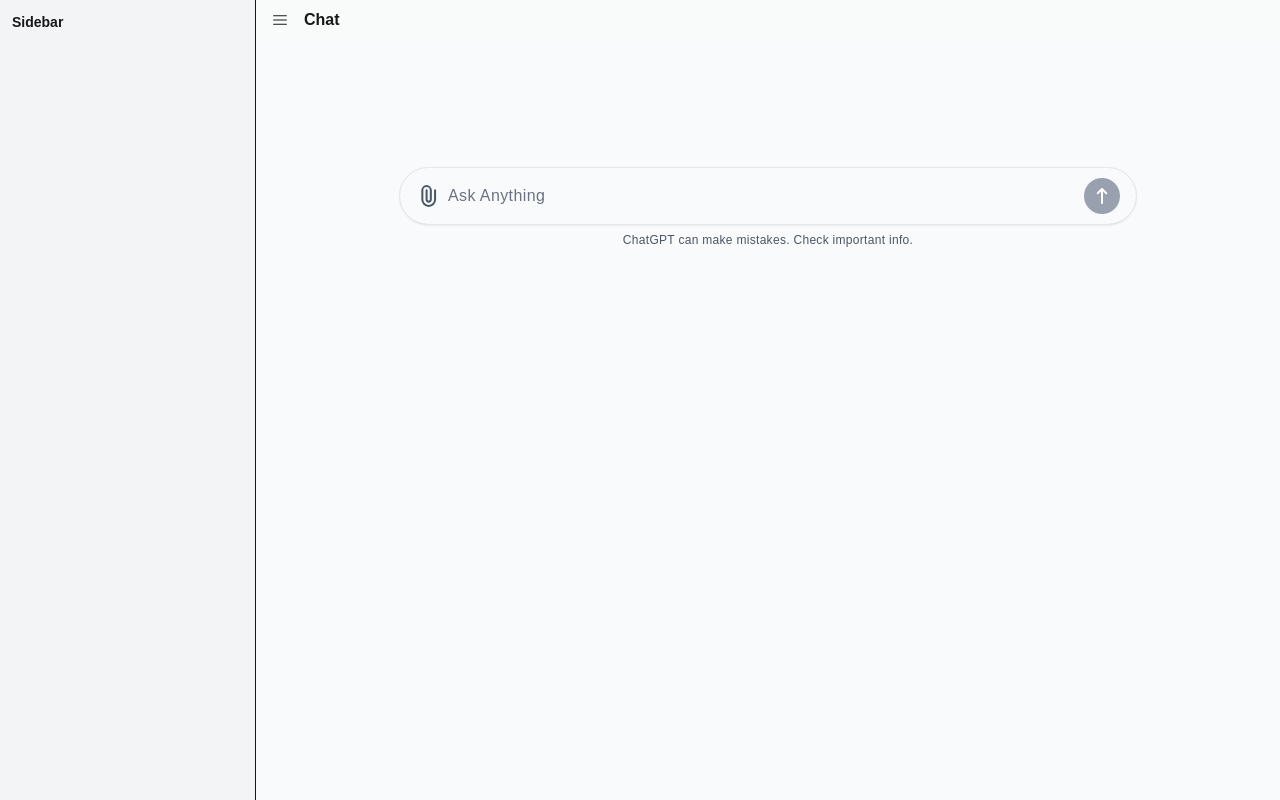
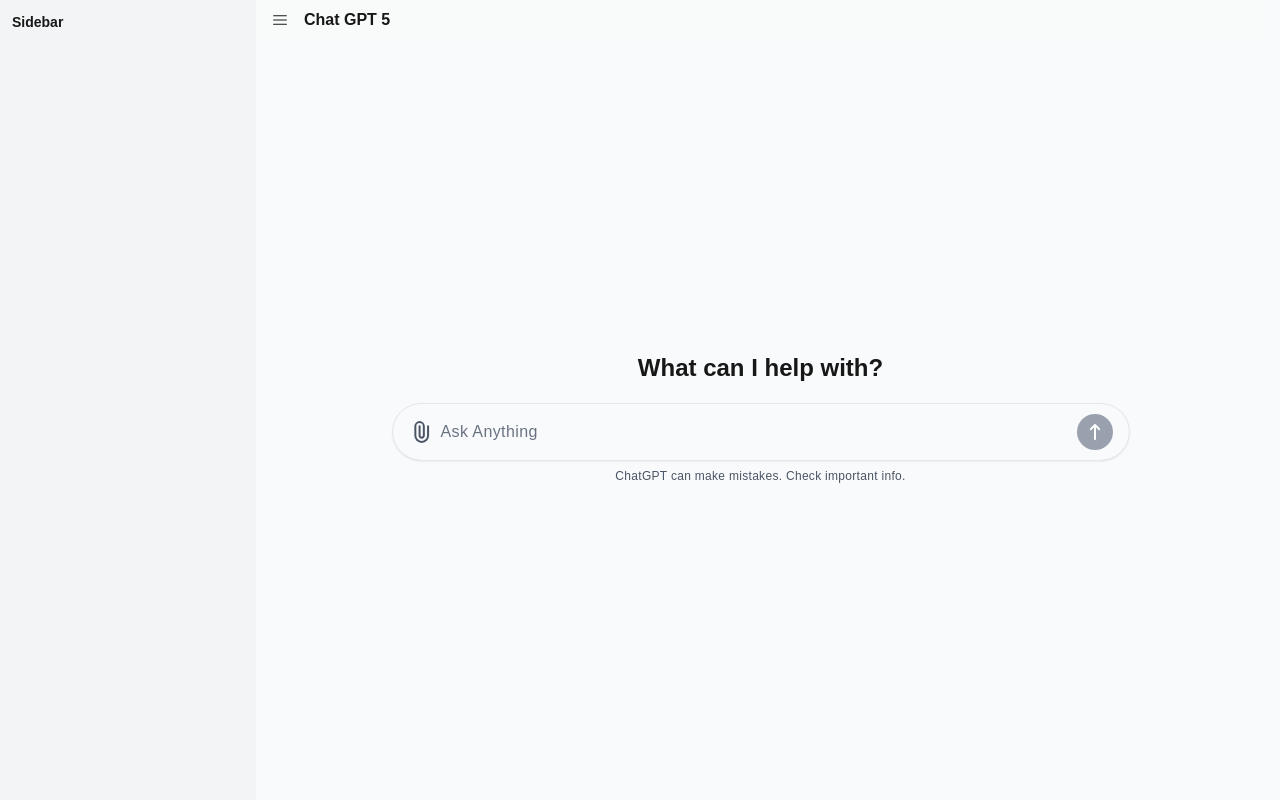
Before and after one commit to azkalhaq/prompt-under-pressure, a Next.js app: page / in a window 1280 px wide. Built offline with nearby package versions, Linux system fonts and the light colour scheme.

Commit message:
Initial Interaction

```diff
--- a/src/app/page.tsx
+++ b/src/app/page.tsx
@@ -1,5 +1,5 @@
 "use client"
-import { useCallback, useMemo, useRef, useState } from "react";
+import { useCallback, useRef, useState } from "react";
 import ChatHelp from "@/components/ChatHelp";
 import ChatInput from "@/components/ChatInput";
 
@@ -11,6 +11,7 @@
   const abortRef = useRef<AbortController | null>(null);
 
   const model = "gpt-4o-mini";
+  const hasMessages = messages.length > 0;
 
   const handleSubmitPrompt = useCallback(async (prompt: string) => {
     const userMsg: UiMessage = { id: crypto.randomUUID(), role: "user", content: prompt };
@@ -57,7 +58,7 @@
           }
         }
       }
-    } catch (e) {
+    } catch {
       setMessages(prev => prev.map(m => m.id === assistantMsg.id ? { ...m, content: (m.content || "") + "\n[Error fetching response]" } : m));
     } finally {
       setIsLoading(false);
@@ -65,10 +66,16 @@
   }, [messages]);
 
   return (
-    <main className="min-h-screen flex flex-col items-center p-2 pt-12">
-      <div className="w-full flex flex-col items-center gap-3 px-4">
-        <ChatHelp messages={messages} isLoading={isLoading} />
-        <ChatInput onSubmitPrompt={handleSubmitPrompt} disabled={isLoading} />
+    <main className="h-[calc(100vh-2.5rem)] flex flex-col items-center p-2 pt-2">
+      <div className={`w-full max-w-4xl mx-auto relative ${hasMessages ? 'flex flex-col gap-3 h-full' : 'flex items-center justify-center h-full px-4'}`}>
+        {hasMessages && (
+          <div className="flex-1 px-4">
+            <ChatHelp messages={messages} isLoading={isLoading} />
+          </div>
+        )}
+        <div className={`${hasMessages ? 'sticky bottom-0' : ''} w-full flex justify-center px-4`}>
+          <ChatInput onSubmitPrompt={handleSubmitPrompt} disabled={isLoading} showTitle={!hasMessages} titleText="What can I help with?" />
+        </div>
       </div>
     </main>
   );
--- a/src/components/ChatHelp.tsx
+++ b/src/components/ChatHelp.tsx
@@ -21,14 +21,14 @@
     <div className='w-full max-w-3xl mx-auto px-4 space-y-4 pb-24'>
       {messages.map((m) => (
         <div key={m.id} className={`w-full flex ${m.role === 'user' ? 'justify-end' : 'justify-start'}`}>
-          <div className={`px-4 py-2 rounded-2xl text-sm md:text-base max-w-[85%] whitespace-pre-wrap break-words ${m.role === 'user' ? 'bg-black text-white' : 'bg-white text-gray-900 border'}`}>
+          <div className={`px-4 py-2 rounded-2xl text-sm md:text-base max-w-[85%] whitespace-pre-wrap break-words ${m.role === 'user' ? 'bg-gray-100' : 'text-gray-900'}`}>
             {m.content}
           </div>
         </div>
       ))}
       {isLoading && (
         <div className='w-full flex justify-start'>
-          <div className='px-4 py-2 rounded-2xl text-sm md:text-base bg-white text-gray-900 border animate-pulse'>
+          <div className='px-4 py-2 rounded-2xl text-sm md:text-base animate-pulse'>
             Thinking…
           </div>
         </div>
--- a/src/components/ChatInput.tsx
+++ b/src/components/ChatInput.tsx
@@ -1,20 +1,35 @@
 "use client"
-import React, { useState, KeyboardEvent, FormEvent } from 'react'
-import { ImArrowUpRight, ImArrowUpRight2 } from 'react-icons/im'
+import React, { useState, KeyboardEvent, FormEvent, useRef } from 'react'
+import { ImArrowUpRight2 } from 'react-icons/im'
 import { TbPaperclip } from 'react-icons/tb'
 
 type ChatInputProps = {
   onSubmitPrompt?: (prompt: string) => Promise<void> | void
   disabled?: boolean
+  showTitle?: boolean
+  titleText?: string
 }
 
-const ChatInput = ({ onSubmitPrompt, disabled }: ChatInputProps) => {
+const ChatInput = ({ onSubmitPrompt, disabled, showTitle, titleText }: ChatInputProps) => {
   const [prompt, setPrompt] = useState('')
+  const textareaRef = useRef<HTMLTextAreaElement | null>(null)
 
   const handleKeyDown = (e: KeyboardEvent<HTMLTextAreaElement>) => {
     if (e.shiftKey && e.key === 'Enter') {
       e.preventDefault()
-      setPrompt(prev => prev + '\n')
+      const el = textareaRef.current
+      if (el) {
+        const start = el.selectionStart ?? prompt.length
+        const end = el.selectionEnd ?? prompt.length
+        const next = prompt.slice(0, start) + '\n' + prompt.slice(end)
+        setPrompt(next)
+        requestAnimationFrame(() => {
+          try { el.setSelectionRange(start + 1, start + 1) } catch {}
+          adjustTextAreaHeight(el)
+        })
+      } else {
+        setPrompt(prev => prev + '\n')
+      }
     } else if (e.key === 'Enter' && !e.shiftKey) {
       e.preventDefault()
       void handleSubmit()
@@ -37,7 +52,10 @@
     try {
       await onSubmitPrompt?.(prompt)
       setPrompt('')
-    } catch (err) {
+      if (textareaRef.current) {
+        textareaRef.current.style.height = 'auto'
+      }
+    } catch {
       // swallow; higher-level component can handle
     }
   }
@@ -48,17 +66,23 @@
   }
 
   return (
-    <div className='w-full flex flex-col items-center justify-center max-w-3xl mx-auto pt-3 px-4'>
+    <div className='bg-gray-50 w-full flex flex-col items-center justify-center max-w-3xl mx-auto pb-1 px-4'>
+      {showTitle && (
+        <h2 className='text-center text-xl md:text-2xl font-semibold mb-5 select-none'>
+          {titleText || 'What can I help with?'}
+        </h2>
+      )}
       <form onSubmit={onFormSubmit} className='rounded-full flex items-center px-4 py-2.5 w-full shadow-sm outline-1 outline-gray-200'>
         <TbPaperclip className='text-2xl -rotate-45 text-gray-600' />
         <textarea
+          ref={textareaRef}
           placeholder='Ask Anything'
           onChange={handleChange}
           onKeyDown={handleKeyDown}
           value={prompt}
           rows={1}
           className='bg-transparent flex-grow outline-none text-gray-700 placeholder-gray-500 px-2 font-medium tracking-wide resize-none overflow-hidden min-h-[24px] max-h-32 break-words whitespace-pre-wrap'
-          style={{ height: 'auto' }}
+          style={{ height: 'auto', overflow: 'clip' }}
         />
         <button type='submit' disabled={!prompt || disabled} className='p-2.5 rounded-full bg-black disabled:bg-gray-400'>
           <ImArrowUpRight2 className='-rotate-45 text-white' />
--- a/src/components/Header.tsx
+++ b/src/components/Header.tsx
@@ -12,7 +12,7 @@
       <button aria-label='Toggle sidebar' onClick={onToggleSidebar} className='p-2 rounded hover:bg-gray-200 active:scale-[0.98]'>
         <RxHamburgerMenu />
       </button>
-      <div className='font-semibold'>Chat</div>
+      <div className='font-semibold'>Chat GPT 5</div>
     </div>
   )
 }
--- a/src/components/Shell.tsx
+++ b/src/components/Shell.tsx
@@ -14,7 +14,7 @@
       <div className="h-screen overflow-y-auto">
         <Sidebar collapsed={collapsed} />
       </div>
-      <div className="bg-gray-50 flex-1 h-screen overflow-y-auto relative">
+      <div className="bg-gray-50 flex-1 h-screen overflow-y-auto relative [scrollbar-gutter:stable]">
         <Header onToggleSidebar={() => setCollapsed(v => !v)} />
         {children}
       </div>
--- a/src/components/Sidebar.tsx
+++ b/src/components/Sidebar.tsx
@@ -7,7 +7,7 @@
 
 const Sidebar = ({ collapsed }: SidebarProps) => {
   return (
-    <div className={`${collapsed ? 'w-14' : 'w-64'} transition-[width] duration-200 ease-in-out h-full border-r bg-gray-100`}>
+    <div className={`${collapsed ? 'w-14' : 'w-64'} transition-[width] duration-200 ease-in-out h-full bg-gray-100`}>
       <div className={`p-3 text-sm font-semibold ${collapsed ? 'text-center' : ''}`}>
         {collapsed ? 'SB' : 'Sidebar'}
       </div>
```
